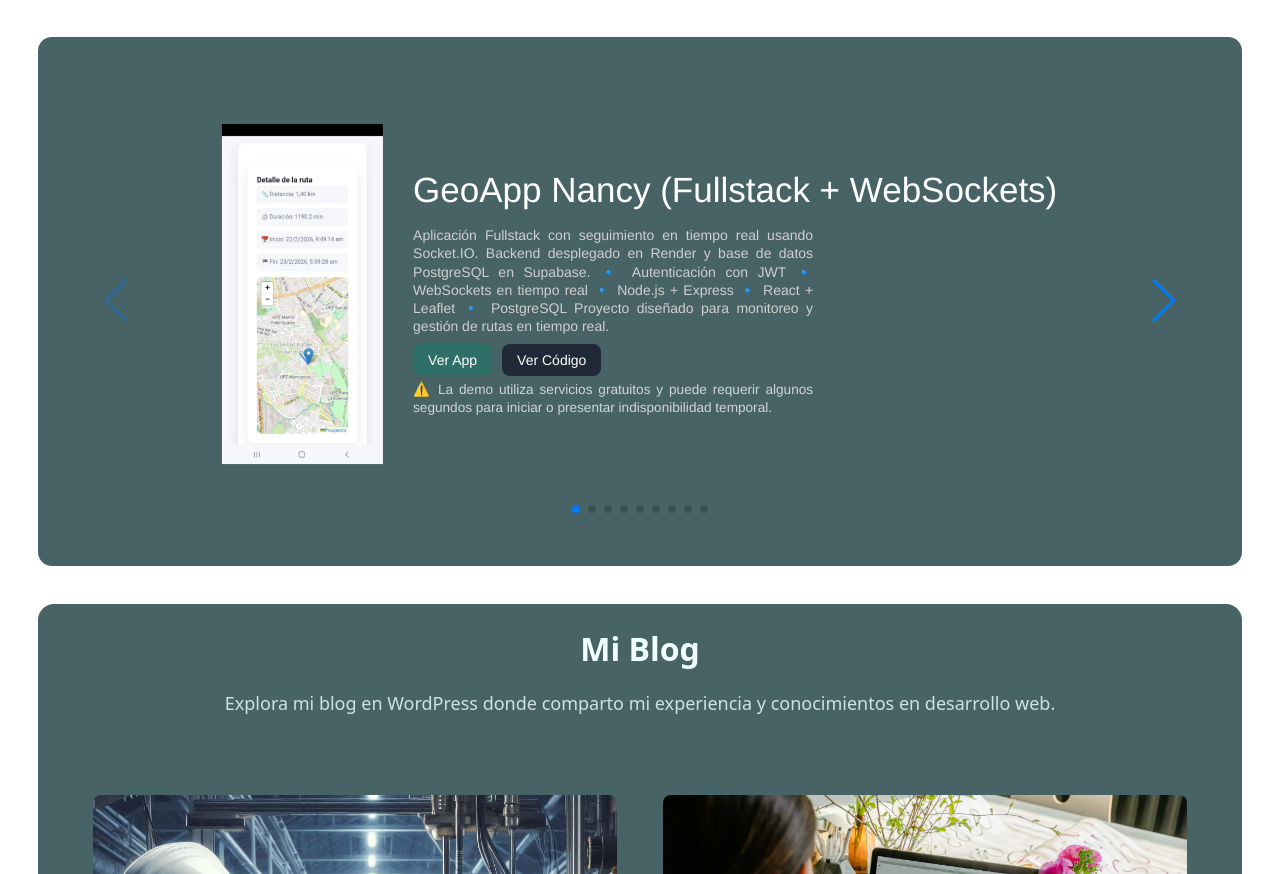
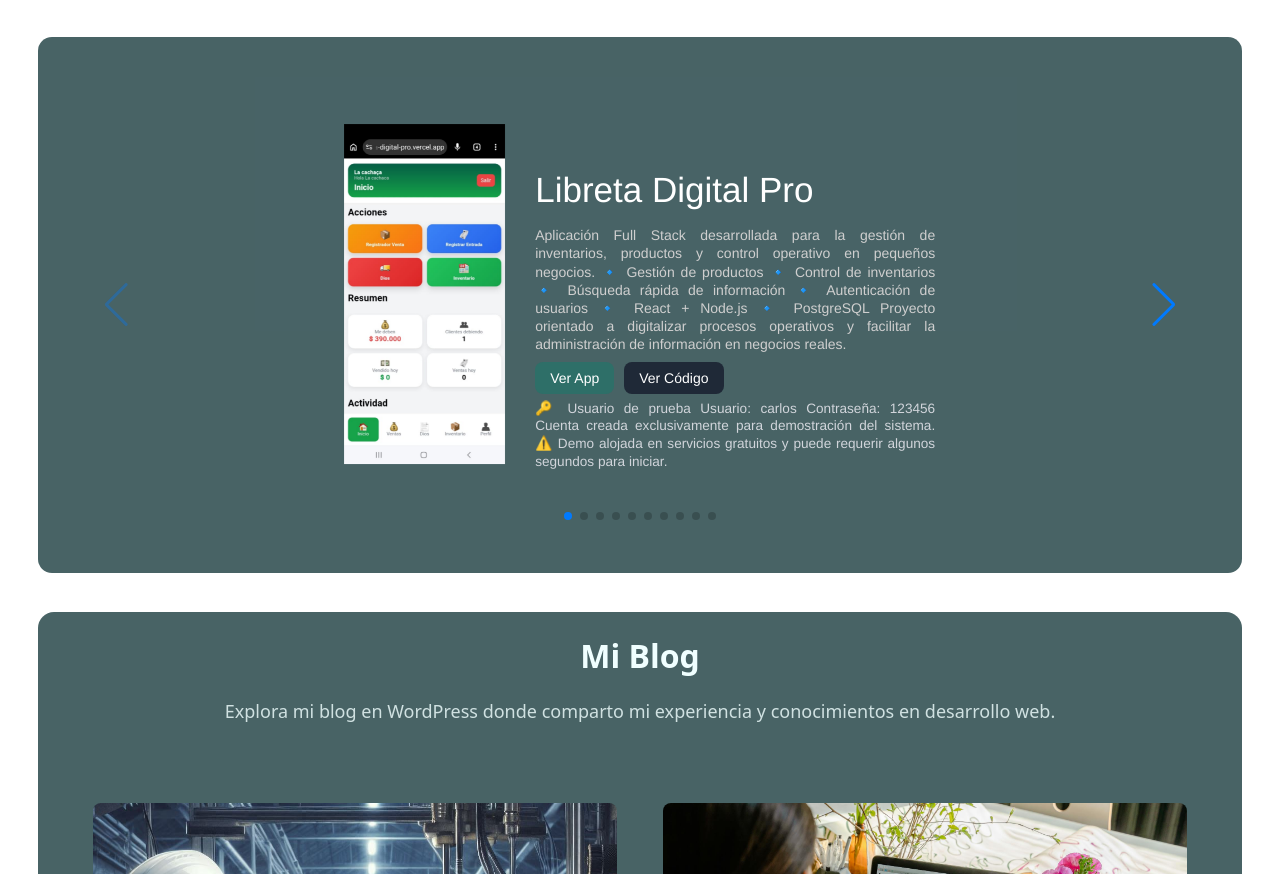
Before and after one commit to Nancyclavijo27/personal-portafolio, a React (Create React App) app: page / in a window 1280 px wide. Shown: the part 1448-2322 px from the top of the page. Built offline with nearby package versions, Linux system fonts and the light colour scheme.

Commit message:
Agregar Libreta Digital al portafolio

```diff
--- a/src/components/Projects/Projects.jsx
+++ b/src/components/Projects/Projects.jsx
@@ -12,6 +12,7 @@ import Donar from "../../Imagenes/Home.png"
 import pelicula from "../../Imagenes/peliculas.jpg"
 import versus from "../../Imagenes/versus.webp"
 import geoapp from "../../Imagenes/geoapp.jpg";
+import libreta from "../../Imagenes/LibretaD.png";
 import "swiper/css";
 import "swiper/css/pagination";
 import "swiper/css/navigation";
@@ -38,10 +39,91 @@ export const Projects = () => {
         ></div>
 
         <SwiperSlide>
+  <img className="imgScreen" src={libreta} alt="Libreta Digital Pro" />
+
+  <div className="contTex">
+    <div className="title" data-swiper-parallax="-300">
+      Libreta Digital Pro
+    </div>
+
+    <div className="text" data-swiper-parallax="-100">
+      <p>
+        Aplicación Full Stack desarrollada para la gestión de inventarios,
+        productos y control operativo en pequeños negocios.
+
+        🔹 Gestión de productos
+
+        🔹 Control de inventarios
+
+        🔹 Búsqueda rápida de información
+
+        🔹 Autenticación de usuarios
+
+        🔹 React + Node.js
+
+        🔹 PostgreSQL
+
+        Proyecto orientado a digitalizar procesos operativos y facilitar
+        la administración de información en negocios reales.
+      </p>
+
+      <div style={{ marginTop: "15px" }}>
+        <a
+          href="https://libreta-digital-pro.vercel.app/login"
+          target="_blank"
+          rel="noreferrer"
+          style={{
+            marginRight: "10px",
+            padding: "8px 15px",
+            backgroundColor: "#2e6f68",
+            color: "white",
+            borderRadius: "8px",
+            textDecoration: "none"
+          }}
+        >
+          Ver App
+        </a>
+
+        <a
+          href="https://github.com/Nancyclavijo27/libreta-digital-pro"
+          target="_blank"
+          rel="noreferrer"
+          style={{
+            padding: "8px 15px",
+            backgroundColor: "#1f2937",
+            color: "white",
+            borderRadius: "8px",
+            textDecoration: "none"
+          }}
+        >
+          Ver Código
+        </a>
+      </div>
+
+      <p
+        style={{
+          marginTop: "12px",
+          fontSize: "0.85rem",
+          color: "#d1d5db"
+        }}
+      >
+        🔑 Usuario de prueba
+
+Usuario: carlos
+Contraseña: 123456
+
+Cuenta creada exclusivamente para demostración del sistema.
+        ⚠️ Demo alojada en servicios gratuitos y puede requerir algunos segundos para iniciar.
+      </p>
+    </div>
+  </div>
+</SwiperSlide>
+
+        <SwiperSlide>
   <img className="imgScreen" src={geoapp} alt="GeoApp Nancy" />
   <div className="contTex">
     <div className="title" data-swiper-parallax="-300">
-      GeoApp Nancy (Fullstack + WebSockets)
+      GeoApp - Real Time Geolocation Tracking
     </div>
 
     <div className="text" data-swiper-parallax="-100">
```
Also changed, not shown: src/Imagenes/LibretaD.png (added).
